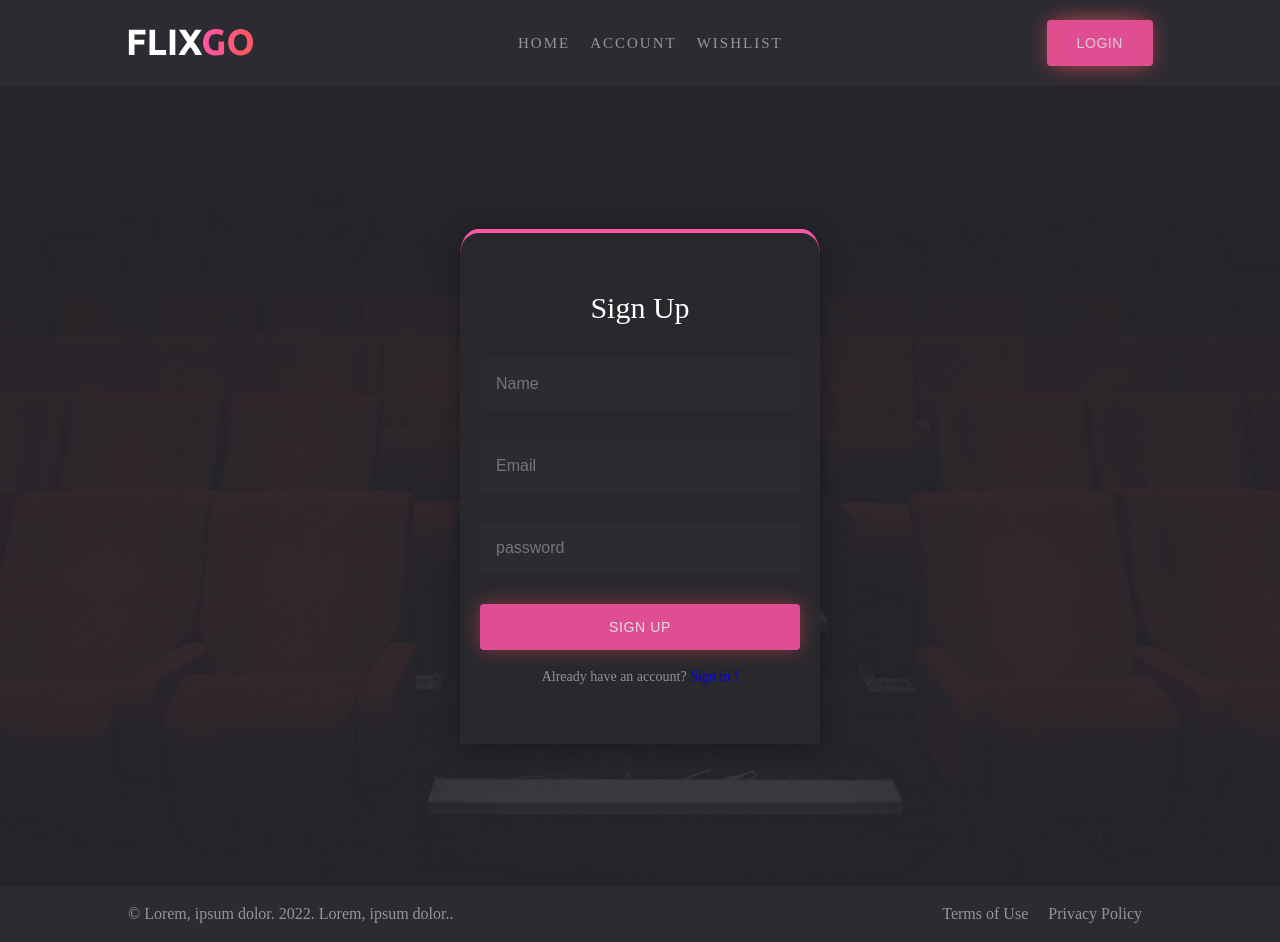
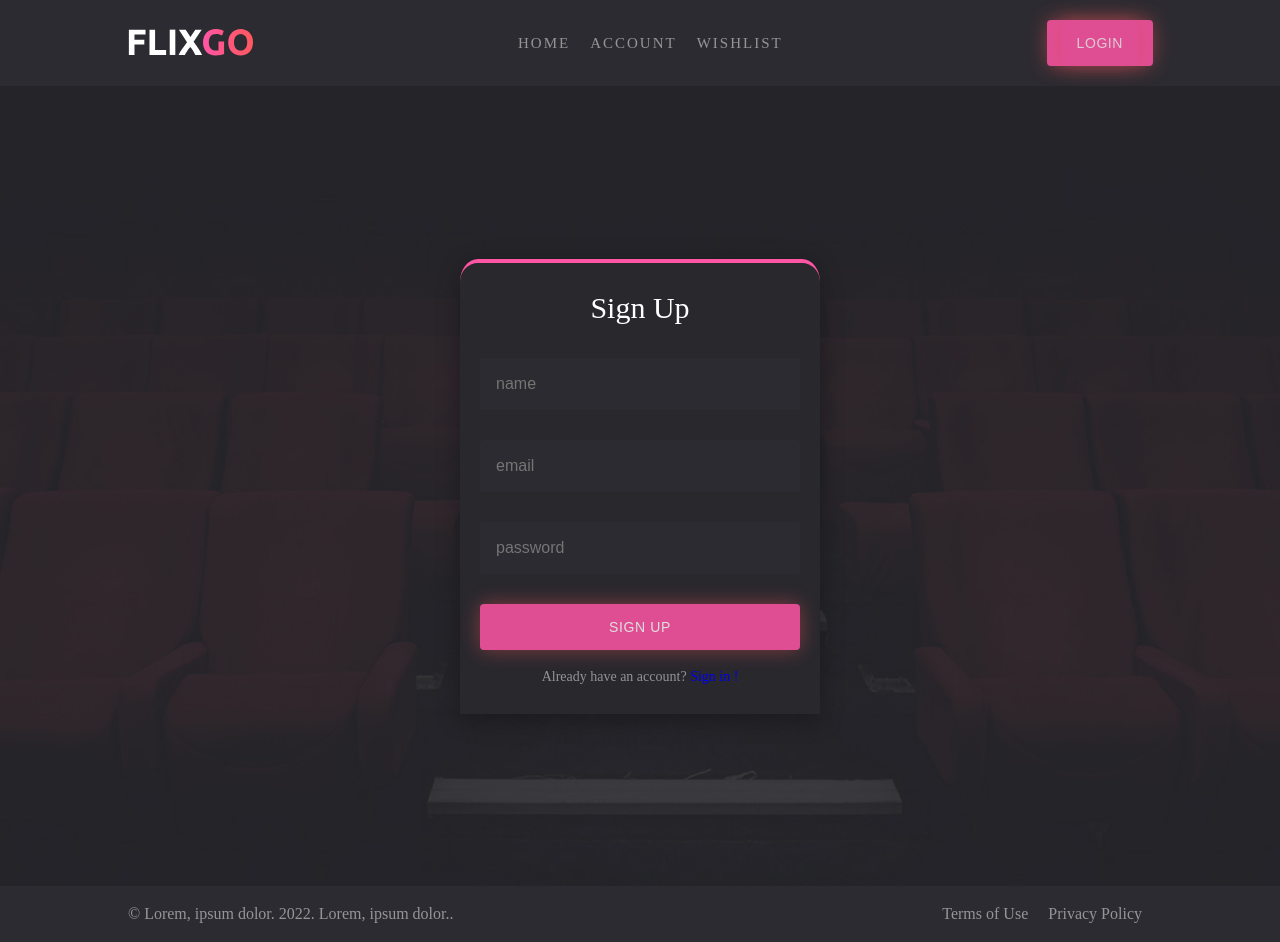
Before and after one commit to aydanramazanli/moviedb-react, a React (Create React App) app: page /register in a window 1280 px wide. Built offline with nearby package versions, Linux system fonts and the light colour scheme.

Commit message:
login and register datas with storage

```diff
--- a/src/companents/MovieDetails/MovieDetail.jsx
+++ b/src/companents/MovieDetails/MovieDetail.jsx
@@ -11,7 +11,7 @@ export default function MovieDetail() {
 
 const detail= async()=>{
  const movieDetail= await sdk.getPost(id)
- console.log(movieDetail)
+
  setMovie(movieDetail)
 
 }
--- a/src/pages/registration/login/Login.jsx
+++ b/src/pages/registration/login/Login.jsx
@@ -1,31 +1,67 @@
-import React from 'react'
+import {useRef} from 'react'
 import '../signup/signup.scss'
 import { useNavigate, Link } from 'react-router-dom'
 
 export default function Login() {
-  const navigate=useNavigate()
-const handleSubmit=(e)=>{
+  const name = useRef(null)
+  const password = useRef(null)
+  const navigate = useNavigate()
+  const handleSubmit = (e) => {
     e.preventDefault()
+    var x = localStorage.getItem("data");
+   if(x){
+    var data = JSON.parse(x);
+    if(data.name===name.current.value && data.password===password.current.value){
       navigate('/')
+    }
+else{
+  alert('invalid data')
+}
+   }
 
   }
 
+  const inputs = [
+    {
+      name: 'name',
+      type: 'text',
+      placeholder: 'name',
+      className: 'form-input',
+      ref: name,
+    },
+    {
+      name: 'password',
+      type: 'password',
+      placeholder: 'password',
+      className: 'form-input',
+      ref: password,
+    },
+  ]
   return (
     <div className="signup-container">
       <div className="signup-content">
         <h1>Sign In</h1>
         <form action="">
-    <input  className="form-input" type="text" placeholder='Name'/>
-    <input  className="form-input" type="password" placeholder='password'/>
+        {inputs.map((input, i) => (
+            <input
+              key={i}
+              name={input.name}
+              className={input.className}
+              ref={input.ref}
+              type={input.type}
+              placeholder={input.placeholder}
+            />
+          ))}
 
-   <button className="form-button" onClick={handleSubmit}>Sign in</button>
-
+          <button className="form-button" onClick={handleSubmit}>
+            Sign in
+          </button>
         </form>
-  <h5>Don't have an account?
-    <Link to='/register'>Sign Up</Link>
+        <h5>
+          Don't have an account?
+          <Link to="/register">Sign Up</Link>
         </h5>
       </div>
-
     </div>
   )
 }
--- a/src/pages/registration/signup/SignUp.jsx
+++ b/src/pages/registration/signup/SignUp.jsx
@@ -1,30 +1,71 @@
-import React from 'react'
+import { useRef} from 'react'
 import './signup.scss'
-import {Link, useNavigate} from 'react-router-dom'
+import { Link, useNavigate } from 'react-router-dom'
+
 
 export default function SignUp() {
-  const navigate =useNavigate()
-  const submit=(e)=>{
+  const name = useRef(null)
+  const email = useRef(null)
+  const password = useRef(null)
+  const navigate = useNavigate()
+
+  const submit = (e) => {
     e.preventDefault()
+    const data = {
+      name: name.current.value,
+      email: email.current.value,
+      password: password.current.value,
+    }
+
     navigate('/login')
+    window.localStorage.setItem('data', JSON.stringify(data))
   }
+
+  const inputs = [
+    {
+      name: 'name',
+      type: 'text',
+      placeholder: 'name',
+      className: 'form-input',
+      ref: name,
+    },
+    {
+      name: 'email',
+      type: 'email',
+      placeholder: 'email',
+      className: 'form-input',
+      ref: email,
+    },
+    {
+      name: 'password',
+      type: 'password',
+      placeholder: 'password',
+      className: 'form-input',
+      ref: password,
+    },
+  ]
   return (
     <div className="signup-container">
-        <div className="signup-content">
+      <div className="signup-content">
         <h1>Sign Up</h1>
-      <form action="">
-        <input  className="form-input" type="text" placeholder='Name'/>
-        <input  className="form-input" type="email" placeholder='Email'/>
-        <input className="form-input"  type="password" placeholder='password'/>
-       <button className="form-button" onClick={submit}>Sign up</button>
-
-      </form>
-      <h5>Already have an account?
-        <Link to='/login'>  Sign in
-       !</Link>
-       </h5>
-        </div>
-
+        <form >
+          {inputs.map((input, i) => (
+            <input
+              key={i}
+              name={input.name}
+              className={input.className}
+              ref={input.ref}
+              type={input.type}
+              placeholder={input.placeholder}
+            />
+          ))}
+          <button className="form-button" onClick={submit}>Sign up</button>
+        </form>
+        <h5>
+          Already have an account?
+          <Link to="/login"> Sign in !</Link>
+        </h5>
+      </div>
     </div>
   )
 }
--- a/src/pages/registration/signup/signup.scss
+++ b/src/pages/registration/signup/signup.scss
@@ -20,11 +20,11 @@
       width: 80%;
     }
     @include breakpoint-up(medium) {
-      padding: 60px 20px;
+      padding: 30px 20px;
       width: 50%;
     }
     @include breakpoint-up(large) {
-      padding: 60px 20px;
+      padding: 30px 20px;
       width: 25%;
     }
     h1 {
```
Lines whose indentation alone changed are shown as unchanged.
